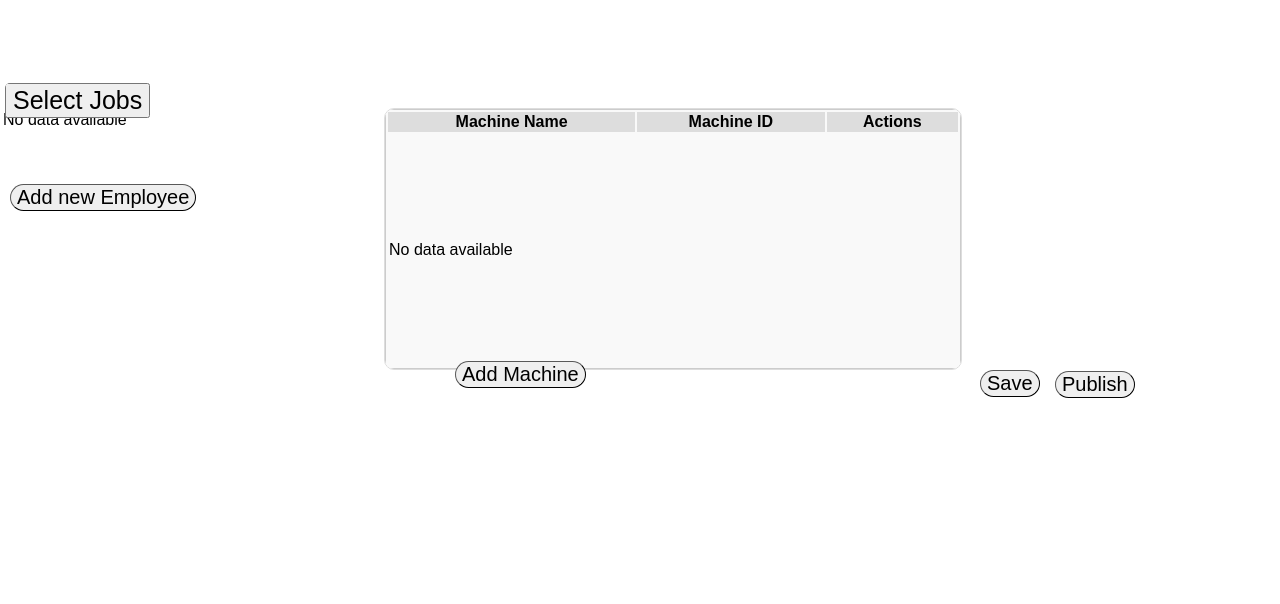
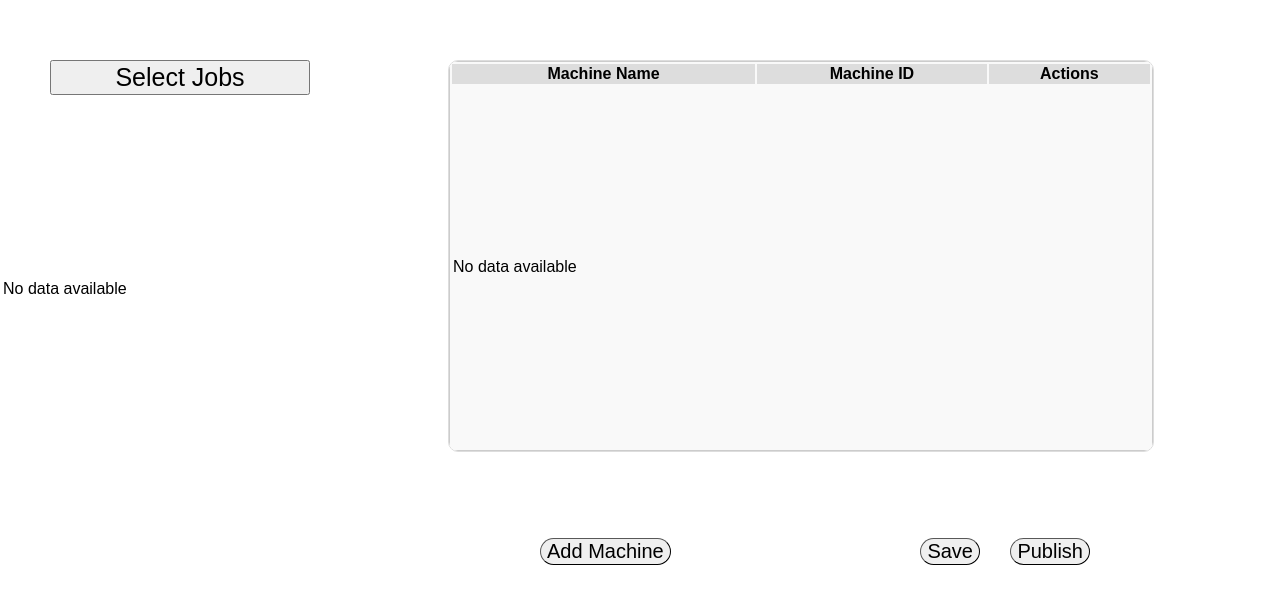
Before and after one commit to ERieger/group-14-comp2030, a PHP site: page /factoryworkerdashboard.php in a window 1280 px wide. Shown: the part 75-679 px from the top of the page. Run offline with PHP 8.4, Linux system fonts and the light colour scheme; data that the repository does not hold is empty.

Commit message:
fac push

```diff
--- a/public/static/css/fstyle.css
+++ b/public/static/css/fstyle.css
@@ -7,26 +7,24 @@ html,
 body {
     height: 100vh;
     width: 100vw;
+    margin: 0;
+    padding: 0;
 }
 
 .dropdown {
     display: inline-block;
-    position: relative;
+    position: fixed;
     bottom: 50px;
-    display: flex;
+
     padding-top: 0px;
     z-index: 1;
-    width: 250px;
-    height: 30px;
-    left: 5px;
+    top: 130px;
+    left: 50px;
     overflow-y: auto;
     overflow-x: hidden;
     width: 25%;
-    height: 20%;
+    height: 50%;
     border-radius: 5px;
-
-
-
   }
 
   .dropdown-content {
@@ -35,13 +33,14 @@ body {
     width: 100%;
     font-size: 20px;
     overflow: auto;
-    z-index: -1;
+    z-index: 1;
     box-shadow: 0px 10px 10px 0px rgba(0,0,0,0.4);
   }
 
 .dropdown:hover .dropdown-content {
     display: block;
     background-color: #ddd;
+
   }
 
 .dropdown-content a {
@@ -49,15 +48,19 @@ body {
     color: #080808;
     padding: 5px;
     text-decoration: none;
+
   }
 
 .dropdown-content a:hover {
     color: #FFFFFF;
     background-color: #00A4BD;
+
   }
 
 .drpbutton{
     font-size: 25px;
+    margin-top: 5px;
+    width: 260px;
   }
 
 .button2{
@@ -66,7 +69,6 @@ body {
     border-width: 0.5px;
     position: relative;
     left: 10px;
-    display: flexbox;
     font-size: 20px;
     text-align: center;
   }
@@ -76,12 +78,12 @@ body {
     border-color: #040404;
     display: flex;
     border-width: 0.5px;
-    position: relative;
+    position: absolute;
     align-self: baseline;
     font-size: 20px;
     text-align: center;
-    top: 370px;
-    left: 980px;
+    bottom: 160px;
+    right: 300px;
   }
 
 
@@ -90,12 +92,12 @@ body {
   border-color: #040404;
   display: flex;
   border-width: 0.5px;
-  position: relative;
+  bottom: 160px;
   align-self: baseline;
   font-size: 20px;
   text-align: center;
-  top: 344px;
-  left: 1055px;
+  position: absolute;
+  right: 190px;
     }
 
 .new{
@@ -107,8 +109,8 @@ body {
   align-self: baseline;
   font-size: 20px;
   text-align: center;
-  top: 130px;
-  left: 10px;
+  bottom: 300px;
+  left: 35px;
 }
 
 #add_button{
@@ -116,16 +118,15 @@ body {
   border-color: #040404;
   display: flex;
   border-width: 0.5px;
-  position: relative;
+  position: absolute;
   align-self: baseline;
   font-size: 20px;
   text-align: center;
-  top: 280px;
-  left: 455px;
+  bottom: 160px;
+  left: 540px;
 }
 
 /* Theresa Styles*/
-
 .machine_details th{
         background-color:#ddd;   /* style for the machine details table headers */
       }
@@ -146,18 +147,17 @@ body {
 
 
 .machines-table-container {
-  height: 260px;
-  width: 50%;
+  height: 390px;
   overflow-y: auto;
   overflow-x: hidden;
   border: 1px solid #ddd;
-  top: 183px;                     /*style for the machine details table*/
+  top: 135px;                    /* style for the machine details table*/
   position: absolute;
   display: flex;
   bottom: 80px;
   right: 20px;
-  left: 30%;
-  width: 45%;
+  left: 35%;
+  width: 55%;
   border-radius: 10px;
   white-space: nowrap;
 
@@ -175,12 +175,18 @@ body {
   display: flex;
   position: relative;
   bottom: 110px;
-  left: px;
+  left: 50px;
   border-color: #000000;
   border: 1px solid ;
   border-radius: 3px;
   background-color: rgb(163, 168, 172);
   box-shadow: 3px 3px 4px black;
-  width:220px;
+  width:260px;
   text-align: left;
+
 }
+
+.employees-table-container{
+  margin-top: 250px;
+
+}
--- a/src/factoryworkerdashboard.php
+++ b/src/factoryworkerdashboard.php
@@ -35,8 +35,8 @@
         </div>
 </header>
 <body>
-   <main>
-   </div>
+   <main class= "main_content">
+   <div class="buttons-section">
 
         <button class="save">Save</button>
         <button class="publish">Publish</button>
@@ -44,7 +44,7 @@
 
     </div>
 
-
+    <div class="tables-section">
     <div class="machines-table-container"> <!-- table for machines-->
         <table class="machine_details">
             <thead>
@@ -136,6 +136,7 @@
                         </tbody>
                 </table>
             </div>
+        </div>
         <?php     //php connection for deleting machine from database
             if(isset($_POST['deleteMachine'])){
             $machineId = $_POST['machine_id'];
@@ -160,6 +161,7 @@ $result_machines = mysqli_query($conn, $sql_machines);
 
 ?>
 
+<div class="dropdown-section">
     <div class='dropdown'>
             <form action="assign_machine.php" method="post">
                 <button class="drpbutton">Select Jobs</button>
@@ -178,7 +180,7 @@ $result_machines = mysqli_query($conn, $sql_machines);
                 </div>
             </form>
         </div>
-
+    </div>
 <?php
 require_once '../src/api/dbconn.inc.php';
 
```
Lines whose indentation alone changed are shown as unchanged.
